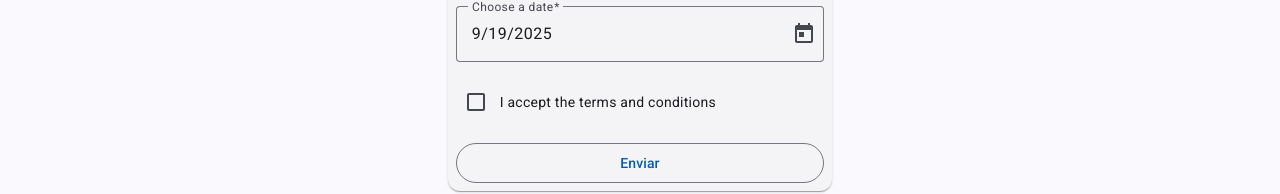
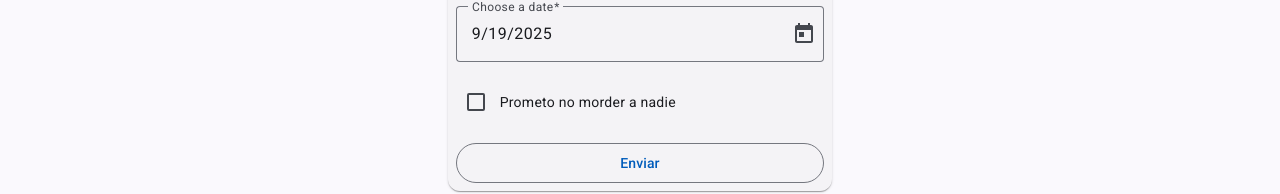
Before and after one commit to agb4455/LearnAngular, an Angular app: page /halloween in a window 1280 px wide. Shown: the part 472-666 px from the top of the page. Built offline with nearby package versions, Linux system fonts and the light colour scheme.

Commit message:
Update halloween-reguister-form.html

```diff
--- a/src/app/components/halloween-reguister-form/halloween-reguister-form.html
+++ b/src/app/components/halloween-reguister-form/halloween-reguister-form.html
@@ -73,7 +73,7 @@
             <!--Acepta Reglas-->
             <div>
                 <mat-checkbox formControlName="aceptTerms">
-                    I accept the terms and conditions
+                    Prometo no morder a nadie
                 </mat-checkbox>
                 @if (formData.get('aceptTerms')?.hasError('required')) {
                     <mat-error>{{costumeError()}}</mat-error>
```
